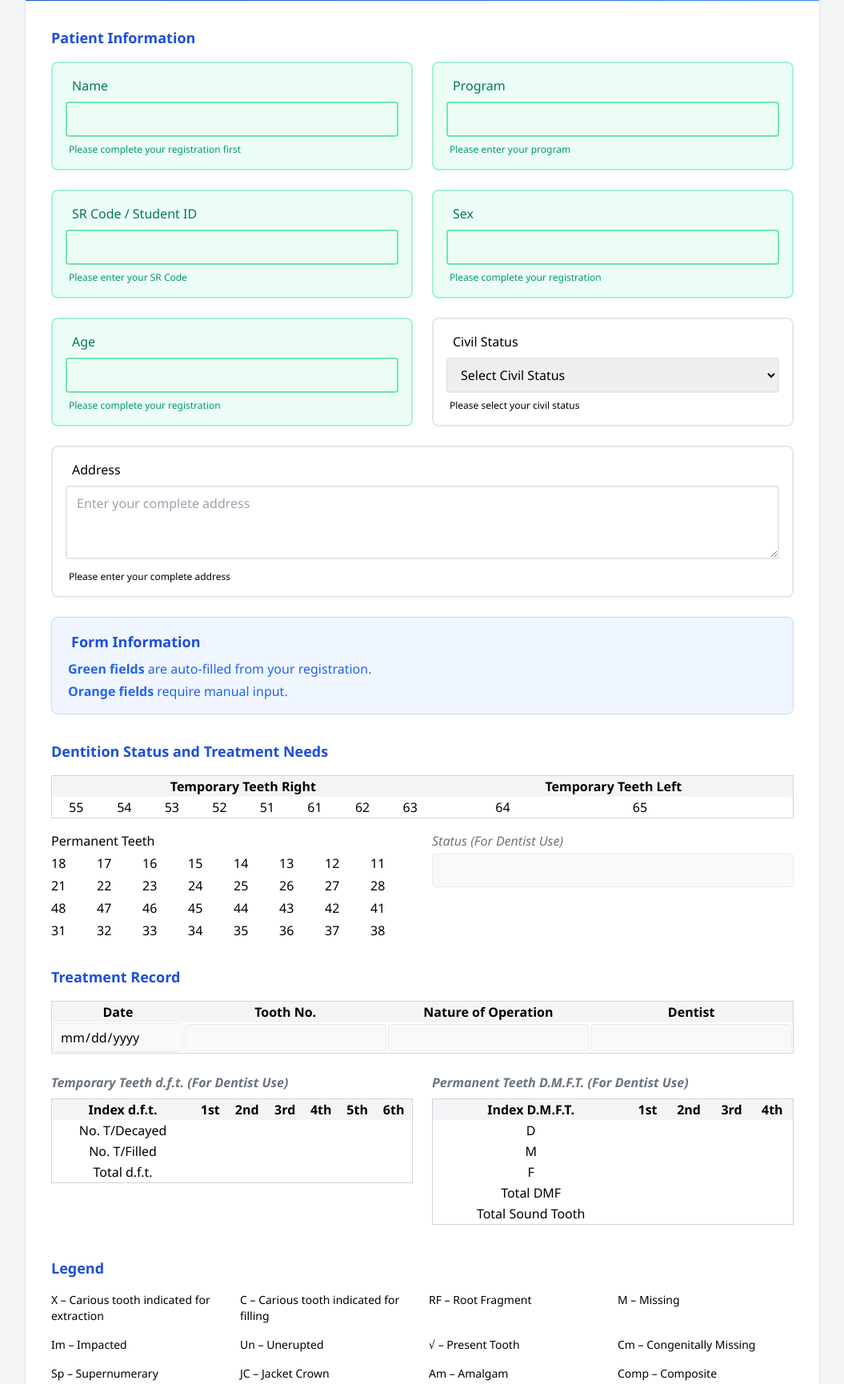
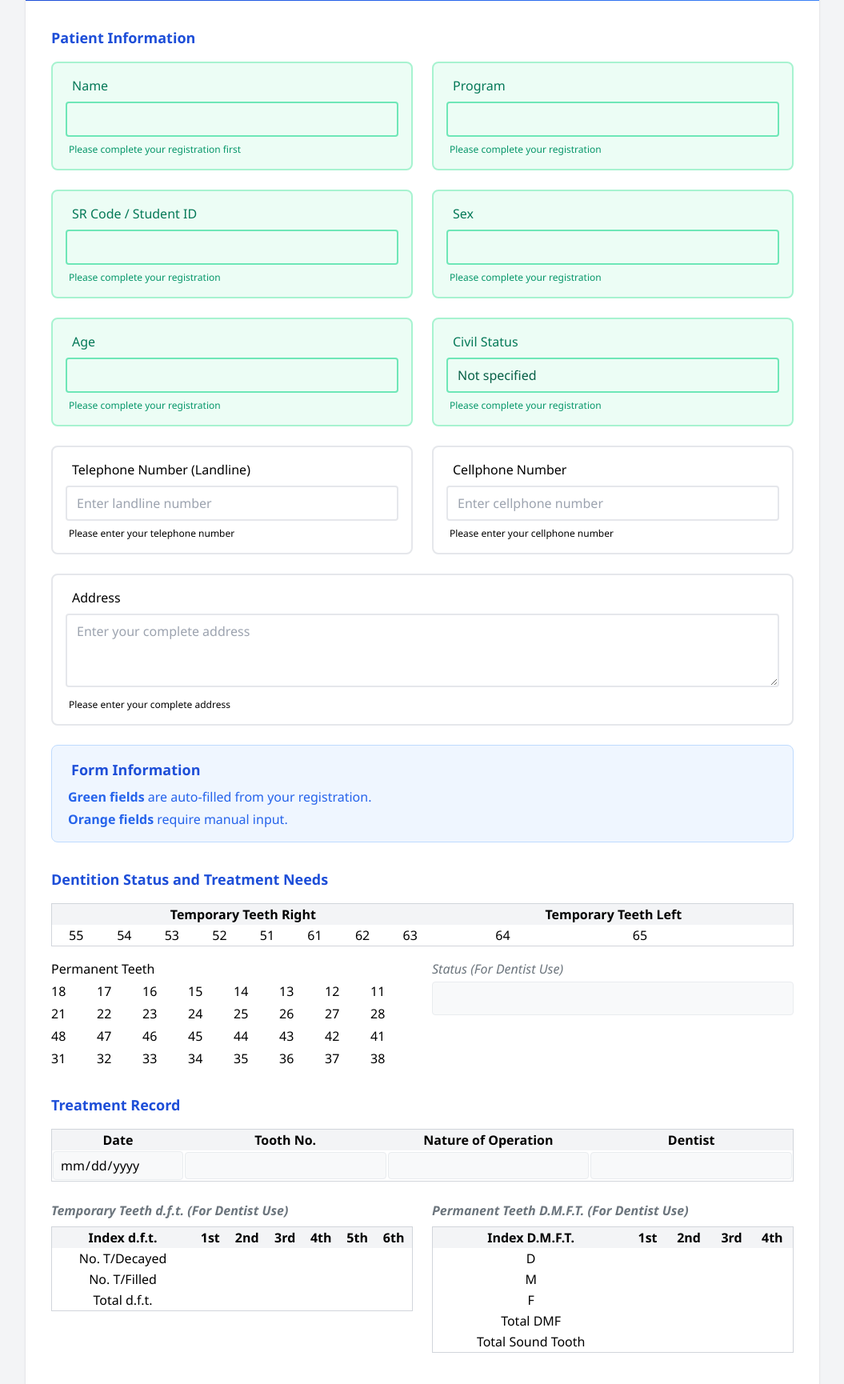
Before and after one commit to GloopL/clinic, a PHP site: page /root/modules/user_dental_form.php in a window 1280 px wide. Shown: the part 203-1933 px from the top of the page at 80% size, without its empty margins (112-1167 px from the left). Run offline with PHP 8.4, Linux system fonts and the light colour scheme; a user stored in the database is signed in; data comes from the database, SQL or seed files in the repository.

Commit message:
user fetching

```diff
--- a/capstonee/modules/user_dental_form.php
+++ b/capstonee/modules/user_dental_form.php
@@ -55,10 +55,24 @@
             $patient_data['full_name_formatted'] = $patient_data['first_name_cap'] .
                                                   (!empty($patient_data['middle_initial_cap']) ? ' ' . $patient_data['middle_initial_cap'] : '') .
                                                   ' ' . $patient_data['last_name_cap'];
+
+            // Get all fields from patients table
+            $patient_data['telephone_number'] = $patient_data['telephone_number'] ?? '';
+            $patient_data['civil_status'] = $patient_data['civil_status'] ?? '';
+            $patient_data['contact_number'] = $patient_data['contact_number'] ?? '';
+            $patient_data['address'] = $patient_data['address'] ?? '';
+            $patient_data['program'] = $patient_data['program'] ?? '';
+            $patient_data['year_level'] = $patient_data['year_level'] ?? '';
+            $patient_data['date_of_birth'] = $patient_data['date_of_birth'] ?? '';
+            $patient_data['sex'] = $patient_data['sex'] ?? '';
+            $patient_data['student_id'] = $patient_data['student_id'] ?? '';
         }
         $stmt->close();
     }
 }
+
+// Debug: Check what data we have
+error_log("Patient data civil_status: " . ($patient_data['civil_status'] ?? 'NULL'));
 
 // Process form submission
 if ($_SERVER["REQUEST_METHOD"] == "POST") {
@@ -186,8 +200,6 @@
         }
     }
 }
-
-
 ?>
 
 <!DOCTYPE html>
@@ -329,8 +341,6 @@
     </style>
 </head>
 <body>
-
-
     <div class="bg-gray-100 min-h-screen py-8">
         <div class="max-w-5xl mx-auto px-4 mb-6 no-print">
             <a href="../user_dashboard.php" class="inline-flex items-center gap-2 bg-blue-600 text-white font-semibold px-4 py-2 rounded-lg shadow hover:bg-blue-700 transition">
@@ -351,7 +361,7 @@
                         <div class="alert alert-danger"><?php echo $error_message; ?></div>
                     <?php endif; ?>
                     <form id="userDentalForm" method="POST" action="<?php echo htmlspecialchars($_SERVER["PHP_SELF"]); ?>">
-                        <!-- Hidden fields for auto-filled data -->
+                        <!-- Hidden fields for POST data -->
                         <input type="hidden" id="first_name" name="first_name" value="<?php echo isset($patient_data['first_name_cap']) ? htmlspecialchars($patient_data['first_name_cap']) : ''; ?>">
                         <input type="hidden" id="middle_name" name="middle_name" value="<?php echo isset($patient_data['middle_name']) ? htmlspecialchars(ucwords(strtolower($patient_data['middle_name']))) : ''; ?>">
                         <input type="hidden" id="last_name" name="last_name" value="<?php echo isset($patient_data['last_name_cap']) ? htmlspecialchars($patient_data['last_name_cap']) : ''; ?>">
@@ -388,12 +398,12 @@
                                        id="program_display"
                                        name="program"
                                        value="<?php echo isset($patient_data['program']) ? htmlspecialchars($patient_data['program']) : ''; ?>"
-                                       <?php echo isset($patient_data['program']) ? 'readonly' : 'required'; ?>>
+                                       readonly>
                                 <p class="text-xs text-green-600 mt-2 flex items-center">
                                     <?php if (isset($patient_data['program'])): ?>
                                         <i class="bi bi-check-circle-fill mr-1"></i> Auto-filled from your registration
                                     <?php else: ?>
-                                        <i class="bi bi-pencil-square mr-1"></i> Please enter your program
+                                        <i class="bi bi-exclamation-triangle mr-1"></i> Please complete your registration
                                     <?php endif; ?>
                                 </p>
                             </div>
@@ -409,12 +419,12 @@
                                        id="student_id"
                                        name="student_id"
                                        value="<?php echo isset($patient_data['student_id']) ? htmlspecialchars($patient_data['student_id']) : ''; ?>"
-                                       <?php echo isset($patient_data['student_id']) ? 'readonly' : 'required'; ?>>
+                                       readonly>
                                 <p class="text-xs text-green-600 mt-2 flex items-center">
                                     <?php if (isset($patient_data['student_id'])): ?>
                                         <i class="bi bi-check-circle-fill mr-1"></i> Auto-filled from your registration
                                     <?php else: ?>
-                                        <i class="bi bi-pencil-square mr-1"></i> Please enter your SR Code
+                                        <i class="bi bi-exclamation-triangle mr-1"></i> Please complete your registration
                                     <?php endif; ?>
                                 </p>
                             </div>
@@ -432,7 +442,7 @@
                                     <?php if (isset($patient_data['sex'])): ?>
                                         <i class="bi bi-check-circle-fill mr-1"></i> Auto-filled from your registration
                                     <?php else: ?>
-                                        <i class="bi bi-pencil-square mr-1"></i> Please complete your registration
+                                        <i class="bi bi-exclamation-triangle mr-1"></i> Please complete your registration
                                     <?php endif; ?>
                                 </p>
                             </div>
@@ -452,28 +462,70 @@
                                     <?php if (isset($patient_data['age'])): ?>
                                         <i class="bi bi-check-circle-fill mr-1"></i> Auto-calculated from your date of birth
                                     <?php else: ?>
-                                        <i class="bi bi-pencil-square mr-1"></i> Please complete your registration
+                                        <i class="bi bi-exclamation-triangle mr-1"></i> Please complete your registration
                                     <?php endif; ?>
                                 </p>
                             </div>
 
-                            <div class="bg-orange-50 p-4 rounded-lg border-2 border-orange-200">
-                                <label for="civil_status" class="block font-medium mb-2 text-orange-700">
+                            <div class="bg-green-50 p-4 rounded-lg border-2 border-green-200">
+                                <label for="civil_status" class="block font-medium mb-2 text-green-700">
                                     <i class="bi bi-person-heart mr-2"></i>Civil Status
                                 </label>
-                                <select class="w-full rounded border-2 border-orange-300 px-3 py-2 bg-orange-50 focus:outline-none focus:ring-2 focus:ring-orange-500 focus:border-orange-500"
+                                <input type="text"
+                                       class="w-full rounded border-2 border-green-300 px-3 py-2 bg-green-50 font-medium text-green-800"
                                        id="civil_status"
                                        name="civil_status"
-                                        required>
-                                    <option value="">Select Civil Status</option>
-                                    <option value="Single" <?php echo (isset($patient_data['civil_status']) && $patient_data['civil_status'] == 'Single') ? 'selected' : ''; ?>>Single</option>
-                                    <option value="Married" <?php echo (isset($patient_data['civil_status']) && $patient_data['civil_status'] == 'Married') ? 'selected' : ''; ?>>Married</option>
-                                    <option value="Widowed" <?php echo (isset($patient_data['civil_status']) && $patient_data['civil_status'] == 'Widowed') ? 'selected' : ''; ?>>Widowed</option>
-                                    <option value="Separated" <?php echo (isset($patient_data['civil_status']) && $patient_data['civil_status'] == 'Separated') ? 'selected' : ''; ?>>Separated</option>
-                                    <option value="Divorced" <?php echo (isset($patient_data['civil_status']) && $patient_data['civil_status'] == 'Divorced') ? 'selected' : ''; ?>>Divorced</option>
-                                </select>
-                                <p class="text-xs text-orange-600 mt-2 flex items-center">
-                                    <i class="bi bi-pencil-square mr-1"></i> Please select your civil status
+                                       value="<?php echo isset($patient_data['civil_status']) && !empty($patient_data['civil_status']) ? htmlspecialchars($patient_data['civil_status']) : 'Not specified'; ?>"
+                                       readonly>
+                                <p class="text-xs text-green-600 mt-2 flex items-center">
+                                    <?php if (isset($patient_data['civil_status']) && !empty($patient_data['civil_status'])): ?>
+                                        <i class="bi bi-check-circle-fill mr-1"></i> Auto-filled from your registration
+                                    <?php else: ?>
+                                        <i class="bi bi-exclamation-triangle mr-1"></i> Please complete your registration
+                                    <?php endif; ?>
+                                </p>
+                            </div>
+                        </div>
+
+                        <!-- Contact Information -->
+                        <div class="grid grid-cols-1 md:grid-cols-2 gap-6 mb-6">
+                            <div class="<?php echo isset($patient_data['telephone_number']) && !empty($patient_data['telephone_number']) ? 'bg-green-50 border-green-200' : 'bg-orange-50 border-orange-200'; ?> p-4 rounded-lg border-2">
+                                <label for="telephone_number" class="block font-medium mb-2 <?php echo isset($patient_data['telephone_number']) && !empty($patient_data['telephone_number']) ? 'text-green-700' : 'text-orange-700'; ?>">
+                                    <i class="bi bi-telephone-fill mr-2"></i>Telephone Number (Landline)
+                                </label>
+                                <input type="tel"
+                                       class="w-full rounded border-2 <?php echo isset($patient_data['telephone_number']) && !empty($patient_data['telephone_number']) ? 'border-green-300 bg-green-50 text-green-800' : 'border-orange-300 bg-orange-50 focus:ring-2 focus:ring-orange-500 focus:border-orange-500'; ?> px-3 py-2"
+                                       id="telephone_number"
+                                       name="telephone_number"
+                                       value="<?php echo isset($patient_data['telephone_number']) ? htmlspecialchars($patient_data['telephone_number']) : ''; ?>"
+                                       <?php echo isset($patient_data['telephone_number']) && !empty($patient_data['telephone_number']) ? 'readonly' : ''; ?>
+                                       placeholder="Enter landline number">
+                                <p class="text-xs <?php echo isset($patient_data['telephone_number']) && !empty($patient_data['telephone_number']) ? 'text-green-600' : 'text-orange-600'; ?> mt-2 flex items-center">
+                                    <?php if (isset($patient_data['telephone_number']) && !empty($patient_data['telephone_number'])): ?>
+                                        <i class="bi bi-check-circle-fill mr-1"></i> Auto-filled from your registration
+                                    <?php else: ?>
+                                        <i class="bi bi-pencil-square mr-1"></i> Please enter your telephone number
+                                    <?php endif; ?>
+                                </p>
+                            </div>
+
+                            <div class="<?php echo isset($patient_data['contact_number']) && !empty($patient_data['contact_number']) ? 'bg-green-50 border-green-200' : 'bg-orange-50 border-orange-200'; ?> p-4 rounded-lg border-2">
+                                <label for="contact_number" class="block font-medium mb-2 <?php echo isset($patient_data['contact_number']) && !empty($patient_data['contact_number']) ? 'text-green-700' : 'text-orange-700'; ?>">
+                                    <i class="bi bi-phone-fill mr-2"></i>Cellphone Number
+                                </label>
+                                <input type="tel"
+                                       class="w-full rounded border-2 <?php echo isset($patient_data['contact_number']) && !empty($patient_data['contact_number']) ? 'border-green-300 bg-green-50 text-green-800' : 'border-orange-300 bg-orange-50 focus:ring-2 focus:ring-orange-500 focus:border-orange-500'; ?> px-3 py-2"
+                                       id="contact_number"
+                                       name="contact_number"
+                                       value="<?php echo isset($patient_data['contact_number']) ? htmlspecialchars($patient_data['contact_number']) : ''; ?>"
+                                       <?php echo isset($patient_data['contact_number']) && !empty($patient_data['contact_number']) ? 'readonly' : ''; ?>
+                                       placeholder="Enter cellphone number">
+                                <p class="text-xs <?php echo isset($patient_data['contact_number']) && !empty($patient_data['contact_number']) ? 'text-green-600' : 'text-orange-600'; ?> mt-2 flex items-center">
+                                    <?php if (isset($patient_data['contact_number']) && !empty($patient_data['contact_number'])): ?>
+                                        <i class="bi bi-check-circle-fill mr-1"></i> Auto-filled from your registration
+                                    <?php else: ?>
+                                        <i class="bi bi-pencil-square mr-1"></i> Please enter your cellphone number
+                                    <?php endif; ?>
                                 </p>
                             </div>
                         </div>
@@ -502,8 +554,7 @@
                                               id="address"
                                               name="address"
                                               rows="3"
-                      placeholder="Enter your complete address"
-                      required></textarea>
+                                              placeholder="Enter your complete address"></textarea>
                                     <p class="text-xs text-orange-600 mt-2 flex items-center">
                                         <i class="bi bi-pencil-square mr-1"></i> Please enter your complete address
                                     </p>
@@ -732,27 +783,6 @@
         </div>
     </div>
 
-        <!-- QR Code Modal -->
-        <div class="modal fade" id="qrCodeModal" tabindex="-1" aria-labelledby="qrCodeModalLabel" aria-hidden="true">
-            <div class="modal-dialog">
-                <div class="modal-content">
-                    <div class="modal-header">
-                        <h5 class="modal-title" id="qrCodeModalLabel">QR Code</h5>
-                        <button type="button" class="btn-close" data-bs-dismiss="modal" aria-label="Close"></button>
-                    </div>
-                    <div class="modal-body text-center">
-                        <div id="qrcode"></div>
-                    </div>
-                    <div class="modal-footer">
-                        <button type="button" class="btn btn-secondary" data-bs-dismiss="modal">Close</button>
-                        <button type="button" class="btn btn-primary" id="downloadQR">Download QR</button>
-                    </div>
-                </div>
-            </div>
-        </div>
-
-
-
     <script src="../../assets/js/jquery.min.js"></script>
     <script src="../../assets/js/bootstrap.bundle.min.js"></script>
     <script src="../../assets/js/qrcode.min.js"></script>
@@ -761,9 +791,6 @@
             // Tooth chart interaction (unchanged)
             let currentTool = 'caries';
             let dentalChartData = {};
-
-            // Digital Signature Canvas Setup - Removed since Student Certification is removed
-            // All related signature code has been removed
 
             $('.tooth').click(function() {
                 const toothId = $(this).data('tooth');
@@ -804,16 +831,10 @@
         });
     </script>
     <?php if (!empty($success_message)): ?>
-
     <script>
         alert("Form successfully submitted! Please wait for admin verification.");
         window.location.href = "../user_dashboard.php";
-
-
     </script>
-
     <?php endif; ?>
-
 </body>
-
 </html>
--- a/capstonee/user_dashboard.php
+++ b/capstonee/user_dashboard.php
@@ -914,10 +914,7 @@
                                 <i class="bi bi-check-circle-fill text-green-500 mt-1"></i>
                                 <span>Review your information before submission</span>
                             </li>
-                            <li class="flex items-start gap-2">
-                                <i class="bi bi-check-circle-fill text-green-500 mt-1"></i>
-                                <span>Forms will be verified by clinic staff within 3-5 working days</span>
-                            </li>
+
                             <li class="flex items-start gap-2">
                                 <i class="bi bi-check-circle-fill text-green-500 mt-1"></i>
                                 <span>You can track submission status in the Dashboard</span>
```
Also changed, not shown: capstonee/modules/user_medical_form.php (+48 -33 lines), capstonee/update_user_profile.php (+89 -156 lines). Lines whose indentation alone changed are shown as unchanged.
